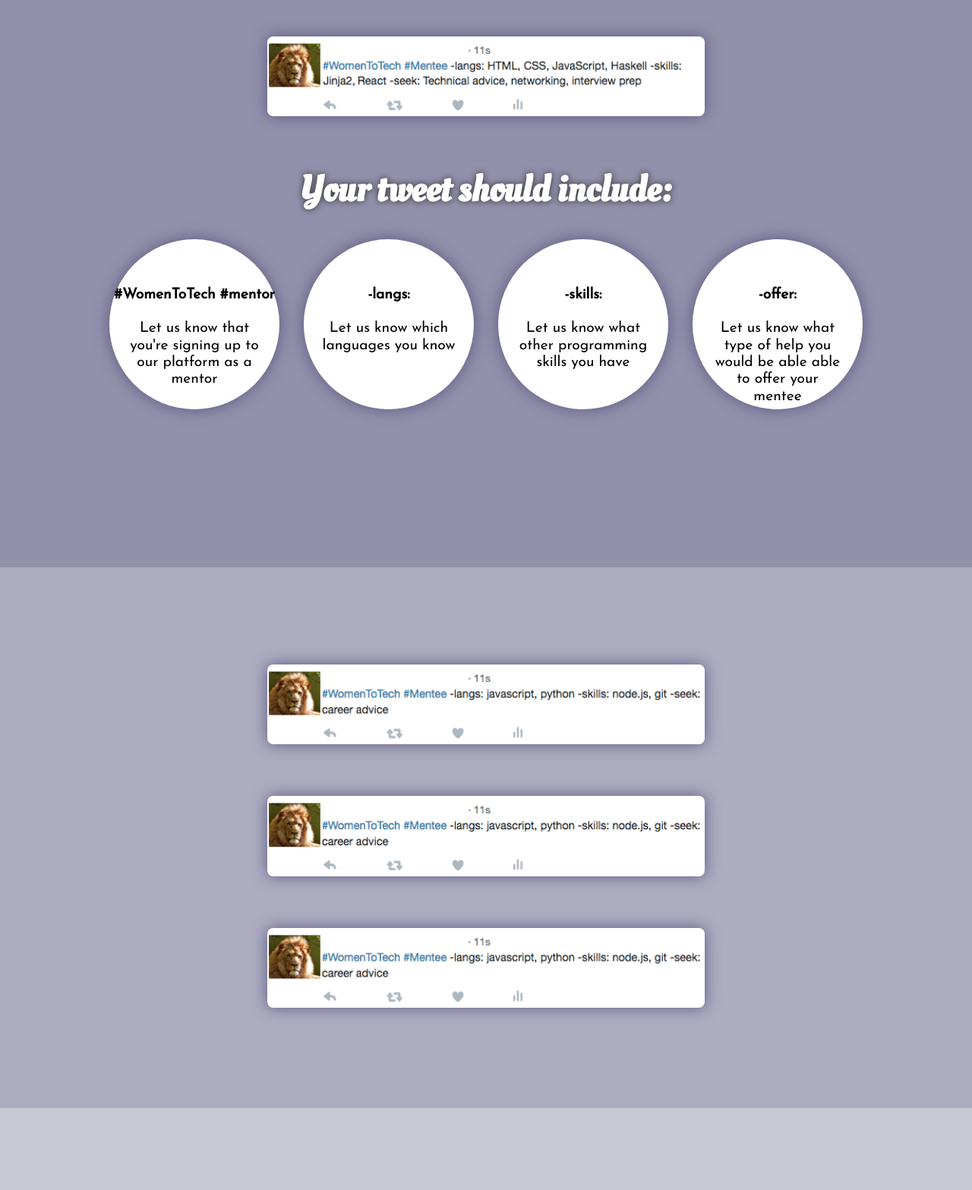
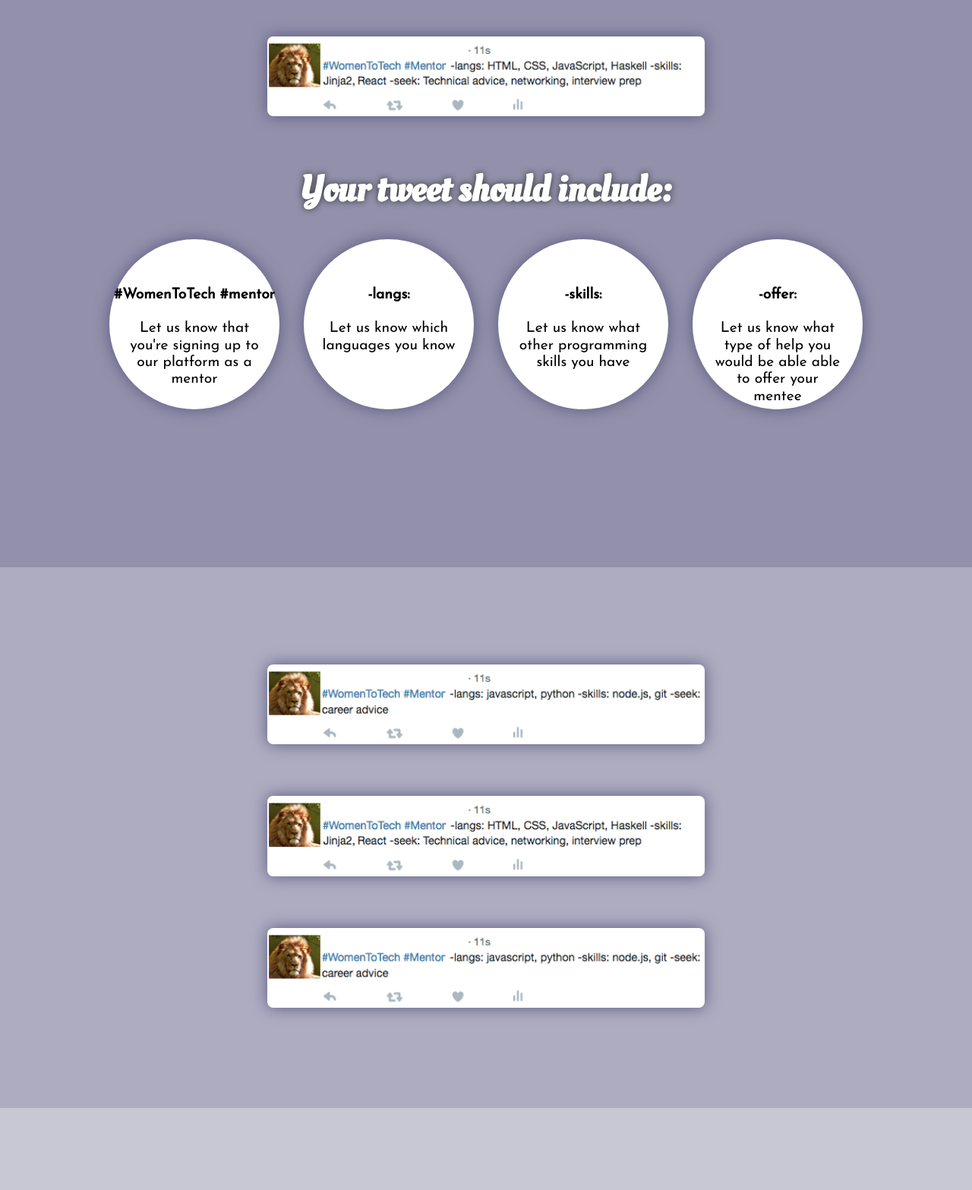
Before and after one commit to madeleinel/WoMentor, a Flask app: page /mentor_signup in a window 1280 px wide. Shown: the part 176-1743 px from the top of the page at 76% size. Run offline with Flask 2, Linux system fonts and the light colour scheme; parts of the project's set-up code (start-up, migrations or seed data) failed here and were passed over.

Commit message:
Cleaned up the CSS files, removed commented out code. Added example mentor tweets to the mentor signup page

```diff
--- a/templates/menteeList.html
+++ b/templates/menteeList.html
@@ -32,7 +32,7 @@
         <div class="row profile">
           <div class="column graphics">
             <div class="photo">
-              <img src="../static/images/tweetUs_placeholder.jpeg">
+              <img src="../static/images/tweet_profile_placeholder.png">
             </div>
             <div class="twitterHandle">
               <p class="main-div-title">@{{ mentee.twitterhandle }}</p>
--- a/templates/mentorlist.html
+++ b/templates/mentorlist.html
@@ -32,7 +32,7 @@
         <div class="row profile">
           <div class="column graphics">
             <div class="photo">
-              <img src="../static/images/tweetUs_placeholder.jpeg">
+              <img src="../static/images/tweet_profile_placeholder.png">
             </div>
             <div class="twitterHandle">
               <p class="main-div-title">@{{ mentor.twitterhandle }}</p>
--- a/templates/signup.html
+++ b/templates/signup.html
@@ -23,7 +23,7 @@
       <div class="row">
         <div class="column tweet">
           {% if request.url_rule|string == url_for('showMentorSignup')|string %}
-            <img src="../static/images/tweet_mentee_1.png" alt="example mentor tweet #1">
+            <img src="../static/images/tweet_mentor_1.png" alt="example mentor tweet #1">
           {% elif request.url_rule|string == url_for('showMenteeSignup')|string %}
             <img src="../static/images/tweet_mentee_1.png" alt="example mentee tweet #1">
           {% endif %}
@@ -73,20 +73,20 @@
       <div class="column">
         {% if request.url_rule|string == url_for('showMentorSignup')|string %}
           <div class="tweet">
-            <img src="../static/images/tweet_mentee_2.png" alt="example mentor tweet #2">
+            <img src="../static/images/tweet_mentor_2.png" alt="example mentor tweet #2">
           </div>
           <div class="tweet">
-            <img src="../static/images/tweet_mentee_2.png" alt="example mentor tweet #3">
+            <img src="../static/images/tweet_mentor_1.png" alt="example mentor tweet #3">
           </div>
           <div class="tweet">
-            <img src="../static/images/tweet_mentee_2.png" alt="example mentor tweet #4">
+            <img src="../static/images/tweet_mentor_2.png" alt="example mentor tweet #4">
           </div>
         {% elif request.url_rule|string == url_for('showMenteeSignup')|string %}
           <div class="tweet">
             <img src="../static/images/tweet_mentee_2.png" alt="example mentee tweet #2">
           </div>
           <div class="tweet">
-            <img src="../static/images/tweet_mentee_2.png" alt="example mentee tweet #3">
+            <img src="../static/images/tweet_mentee_1.png" alt="example mentee tweet #3">
           </div>
           <div class="tweet">
             <img src="../static/images/tweet_mentee_2.png" alt="example mentee tweet #4">
@@ -136,9 +136,9 @@
       </div>
 
       {% if request.url_rule|string == url_for('showMentorSignup')|string %}
-        <a href="http://twitter.com/home?status=%23WomenToTech%20%23Mentor%20-langs%3A%20-skills%3A%20-offer%3A%20" target="_blank" class="column circle tweetUs" id="mentorTweet">
+        <a href="http://twitter.com/home?status=%23WomenToTech%20%23Mentor%20-langs%3A%20-skills%3A%20-offer%3A%20" target="_blank" class="column circle tweetUs">
       {% elif request.url_rule|string == url_for('showMenteeSignup')|string %}
-        <a href="http://twitter.com/home?status=%23WomenToTech%20%23Mentee%20-langs%3A%20-skills%3A%20-seek%3A%20" target="_blank" class="column circle tweetUs" id="menteeTweet">
+        <a href="http://twitter.com/home?status=%23WomenToTech%20%23Mentee%20-langs%3A%20-skills%3A%20-seek%3A%20" target="_blank" class="column circle tweetUs">
       {% endif %}
           <h3>Click here to<br/>tweet us now!</h3>
         </a>
```
Also changed, not shown: static/list.css (+2 -8 lines), static/signup.css (+0 -9 lines), static/style.css (+0 -9 lines), static/images/tweet_mentor_1.png (added), static/images/tweet_mentor_2.png (added), static/images/tweet_profile_placeholder.png (added).
